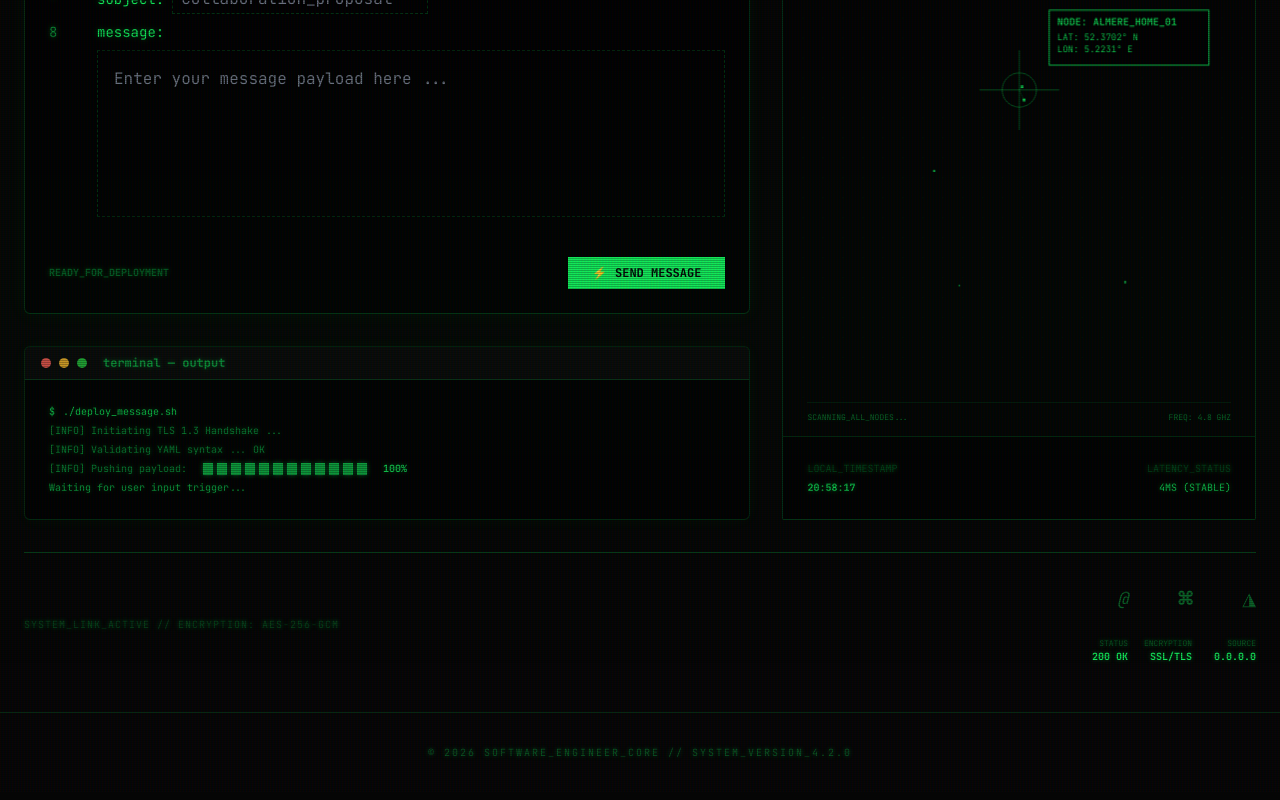
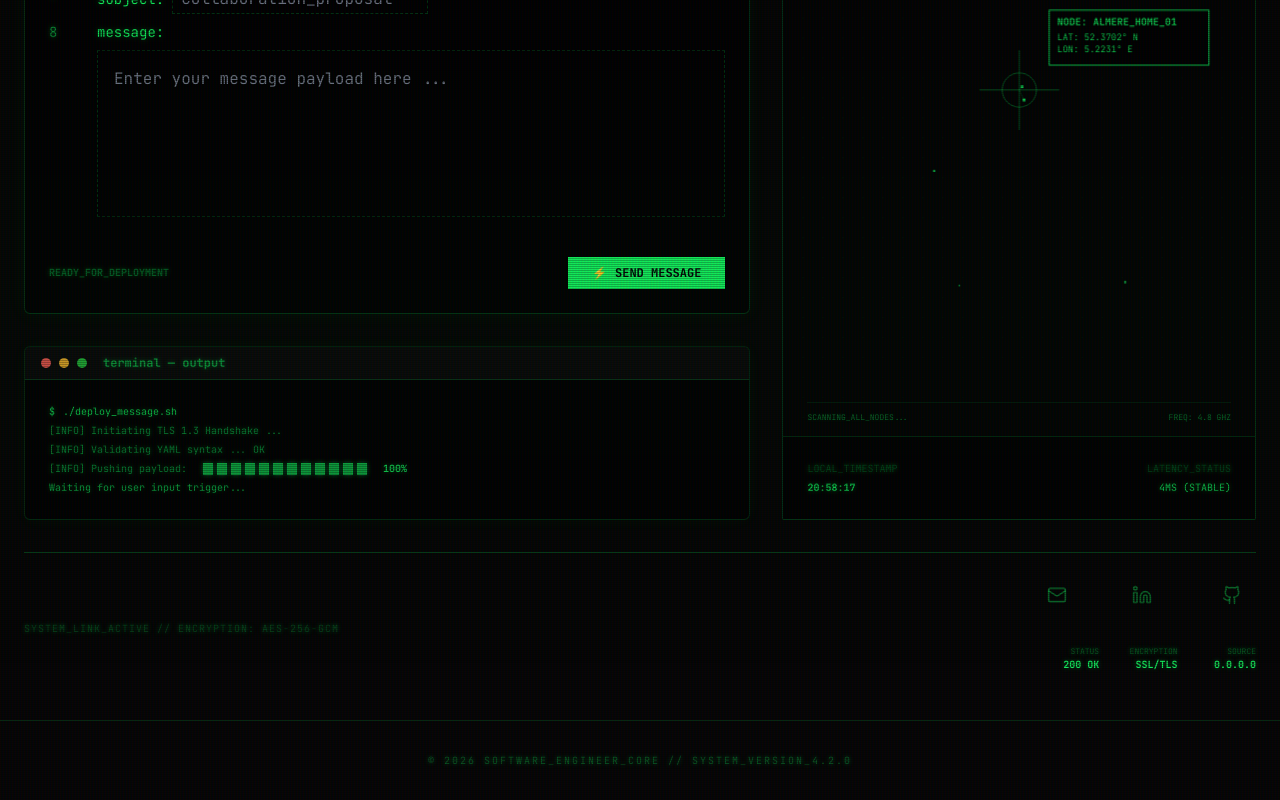
Before and after one commit to tranmani/portfolio, a Next.js app: page /contact in a window 1280 px wide. Shown: the part 405-1205 px from the top of the page. Built offline with nearby package versions, Linux system fonts and the light colour scheme.

Commit message:
add github and linkedin icons

```diff
--- a/lib/config.ts
+++ b/lib/config.ts
@@ -109,8 +109,10 @@ export const portfolioConfig = {
     },
   ],
   contact: {
-    email: "you@domain.com",
-    subject: "collaboration_proposal"
+    email: "minhhuy8137@gmail.com",
+    subject: "collaboration_proposal",
+    linkedIn: "https://www.linkedin.com/in/minh-huy-tran/",
+    github: "https://github.com/tranmani",
   },
   stackData: [
     { name: "React", category: "FRONTEND_UI" },
--- a/pages/contact.tsx
+++ b/pages/contact.tsx
@@ -4,6 +4,8 @@ import TerminalWindow from "@/components/TerminalWindow";
 import DotMap from "@/components/DotMap";
 import YamlForm from "@/components/YamlForm";
 import cx from "classnames";
+import { portfolioConfig } from "@/lib/config";
+import { Github, Linkedin, Mail } from "lucide-react";
 
 
 
@@ -91,9 +93,34 @@ const Contact: React.FC = () => {
                 <div className="space-y-6 w-full lg:w-auto">
                     {/* Icons */}
                     <div className="flex justify-center lg:justify-end gap-12 text-terminal-green/40">
-                        <button className="hover:text-terminal-green transition-colors text-lg italic">@</button>
-                        <button className="hover:text-terminal-green transition-colors text-lg font-bold">⌘</button>
-                        <button className="hover:text-terminal-green transition-colors text-lg">◮</button>
+                        <a
+                          href={`mailto:${portfolioConfig.contact.email}`}
+                          className="hover:text-terminal-green transition-all flex flex-col items-center gap-1 group"
+                          title="Send Email"
+                        >
+                            <Mail size={20} />
+                            <span className="text-[8px] opacity-0 group-hover:opacity-100 uppercase tracking-tighter transition-opacity font-mono">Mail_Node</span>
+                        </a>
+                        <a
+                          href={portfolioConfig.contact.linkedIn}
+                          target="_blank"
+                          rel="noopener noreferrer"
+                          className="hover:text-terminal-green transition-all flex flex-col items-center gap-1 group"
+                          title="LinkedIn Profile"
+                        >
+                            <Linkedin size={20} />
+                            <span className="text-[8px] opacity-0 group-hover:opacity-100 uppercase tracking-tighter transition-opacity font-mono">LinkedIn</span>
+                        </a>
+                        <a
+                          href={portfolioConfig.contact.github}
+                          target="_blank"
+                          rel="noopener noreferrer"
+                          className="hover:text-terminal-green transition-all flex flex-col items-center gap-1 group"
+                          title="GitHub Profile"
+                        >
+                            <Github size={20} />
+                            <span className="text-[8px] opacity-0 group-hover:opacity-100 uppercase tracking-tighter transition-opacity font-mono">Github_Repo</span>
+                        </a>
                     </div>
 
                     {/* Status Grids */}
```
